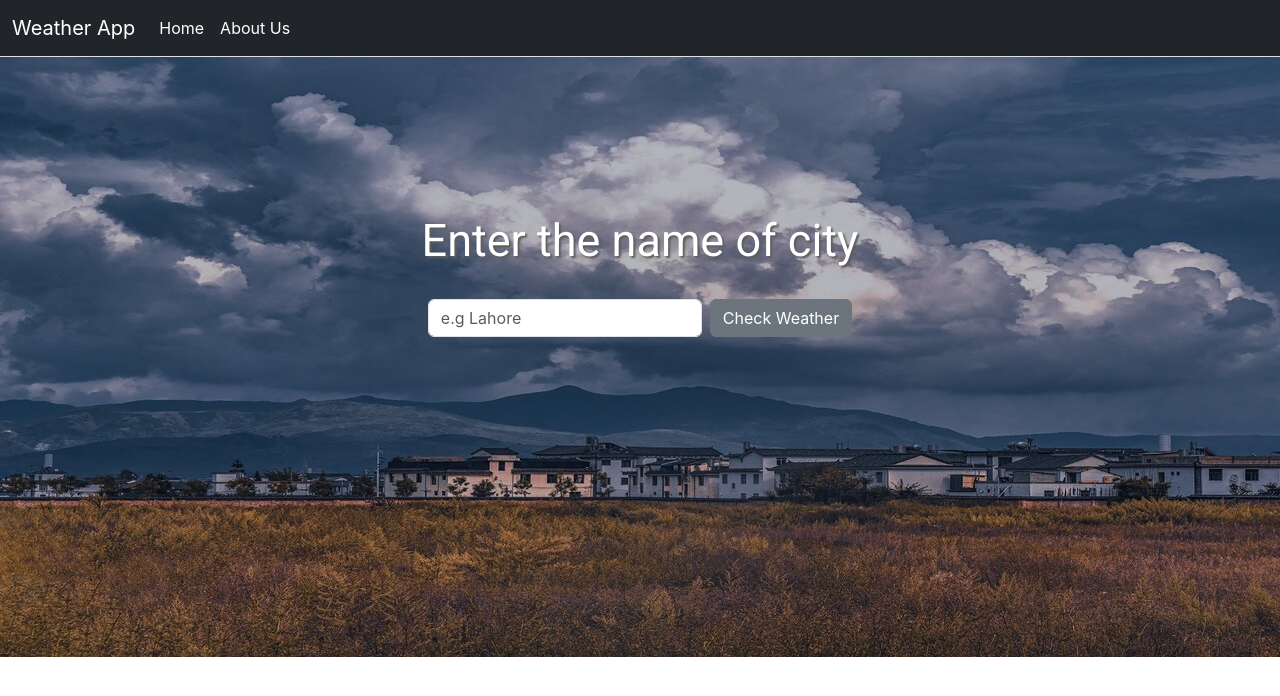
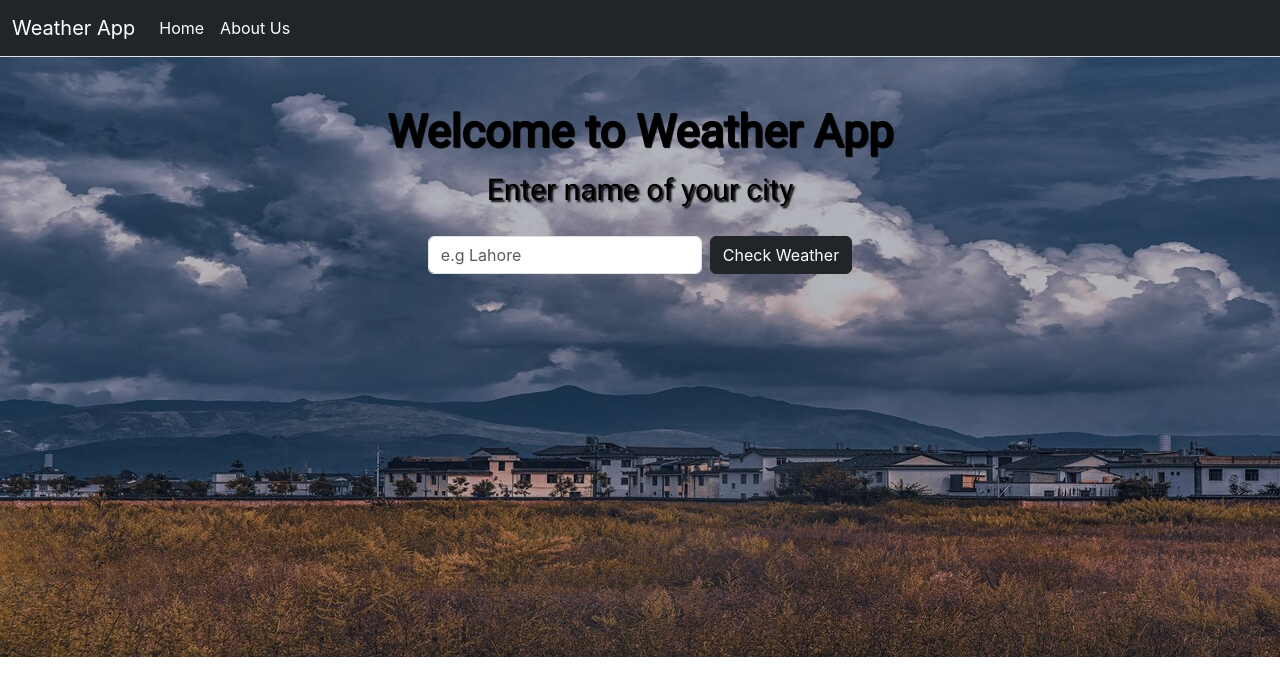
Before and after one commit to mkb-03/React.js, a React (Create React App) app in the folder weather/: page / in a window 1280 px wide. Shown: the top 696 px of the page. Built offline with nearby package versions, Linux system fonts and the light colour scheme.

Commit message:
Updating home page weather app

```diff
--- a/weather/src/Pages/About.js
+++ b/weather/src/Pages/About.js
@@ -3,12 +3,12 @@ import { Link } from 'react-router-dom'
 
 const About = () => {
     return (
-        <div style={{ height: "620px", backgroundColor: "#031633" }}>
+        <div style={{ height: "620px", backgroundColor: "#D3D3D3" }}>
             <h2 className='pt-5 pb-5 border-bottom'>About Us</h2>
 
             <div className="container">
-                <p className="mt-3">Weather App is a weather checking app that tells you the details of weather in your desired city. When you enter the name of your city we will tell you about the following details in your city: </p>
-                <ul className="mt-3">
+                <p className="mt-3">Weather App is a weather checking app that tells you the details of weather in your desired city. When you enter the name of your city we will tell you about weather details in your city. </p>
+                {/* <ul className="mt-3">
                     <li>Current Temperature</li>
                     <li>Minimum Temperature</li>
                     <li>Maximum Temperature</li>
@@ -18,12 +18,12 @@ const About = () => {
                     <li>Humidity</li>
                     <li>Clouds</li>
                     <li>Weather</li>
-                </ul>
+                </ul> */}
 
                 <p>
                     Want to check weather details in your city ?
                     <Link to="/">
-                        <button type="submit" className="btn btn-secondary ms-3 " > Click Here </button>
+                        <button type="submit" className="btn btn-dark ms-3 " > Click Here </button>
                     </Link>
                 </p>
 
--- a/weather/src/Pages/Home.js
+++ b/weather/src/Pages/Home.js
@@ -19,16 +19,16 @@ const Home = () => {
 
     return (
         <div className='background'>
-
-            <div className='cityName '>
-                Enter the name of city
+            <h2 className='pt-5' >Welcome to Weather App</h2>
+            <div className='cityName ' >
+                Enter name of your city
             </div>
             <form className="row g-2 mt-3 justify-content-center" onSubmit={handleSubmit}>
                 <div className="col-auto">
                     <input type="text" className="form-control" id="cityName" value={cityName} placeholder="e.g Lahore" onChange={handleOnChange} />
                 </div>
                 <div className="col-auto ">
-                    <button type="submit" className="btn btn-secondary mb-3" > Check Weather</button>
+                    <button type="submit" className="btn btn-dark mb-3" > Check Weather</button>
                 </div>
             </form>
 
--- a/weather/src/index.css
+++ b/weather/src/index.css
@@ -16,23 +16,30 @@ code {
 .cityName
 {
   font-family: 'Roboto', sans-serif;
-  color: white;
+  color: rgb(0, 0, 0);
   text-align: center;
-  font-size: 45px;
-  padding-top: 150px;
-  text-shadow: 2px 2px 2px #5d5d5d;
+  font-size: 30px;
+  /* padding-top: 150px; */
+  text-shadow: 2px 2px 2px #000000;
 
 
 }
 
 h2 {
   font-family:'Roboto', sans-serif;
-  color: white;
+  color: black;
   text-align: center;
-  font-size: 42px;
-  font-weight: 600px;
+  font-size: 45px;
+  /* font-weight: 600px; */
   font-weight: bold;
-  text-shadow: 1px 1px 1px #5d5d5d;
+  text-shadow: 1px 1px 1px #000000;
+}
+
+h4{
+  font-family:'Roboto', sans-serif;
+  color: black;
+  text-align: center;
+  font-weight: 500;
 }
 
 th{
@@ -51,7 +58,7 @@ td{
 
 p{
   font-family:'Roboto', sans-serif;
-  color: white;
+  color: black;
   font-size: 20px;
 }
 
```
